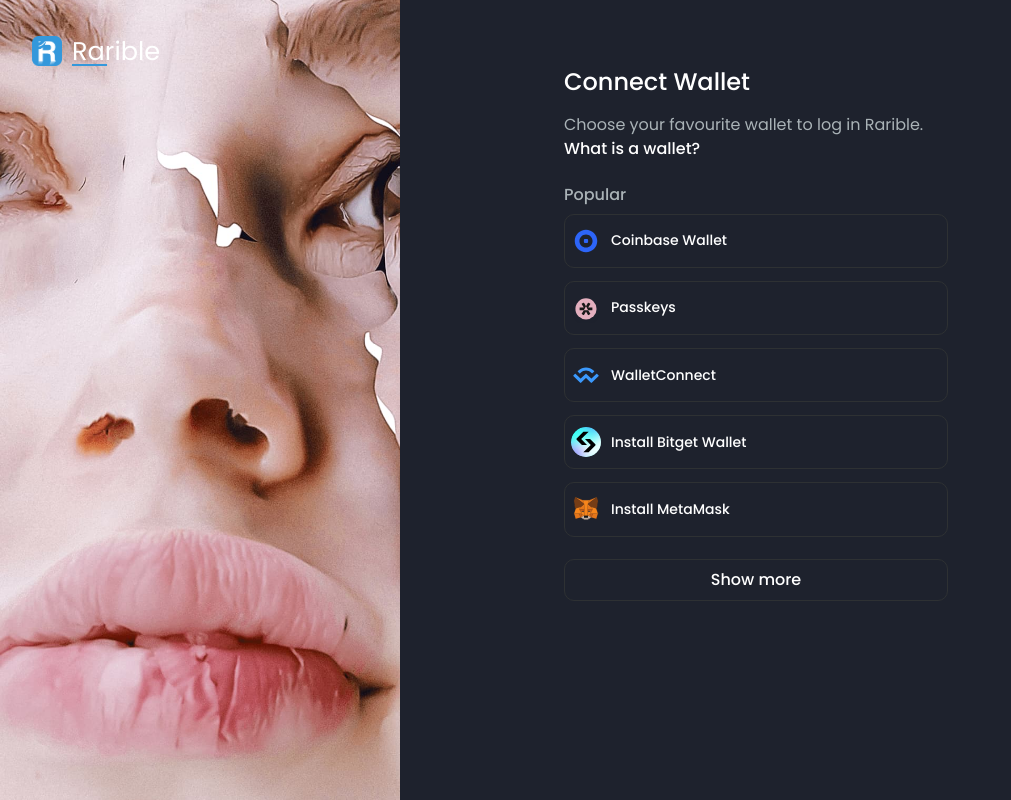
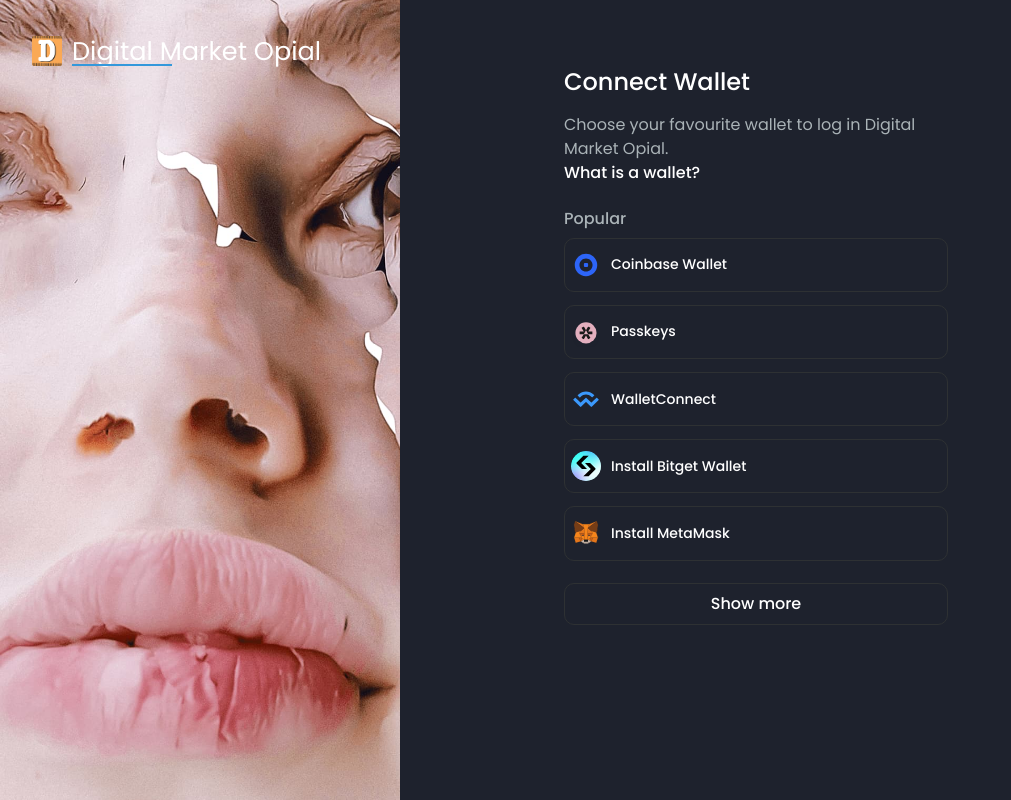
Before and after one commit to zikiclass/nftartribble, a Next.js app: page /connect in a window 1280 px wide. Shown: the whole page, without its empty margins (0-1011 px from the left). Built offline with nearby package versions, Linux system fonts and the light colour scheme.

Commit message:
finished projects

```diff
--- a/env.js
+++ b/env.js
@@ -1,2 +1,2 @@
 export const title = " - aggregated NFT marketplace with rewards";
-export const name = "Rarible";
+export const name = "Digital Market Opial";
--- a/src/app/components/css/footer.module.css
+++ b/src/app/components/css/footer.module.css
@@ -77,7 +77,7 @@
 .logo_wrap span:after{
     width: 40%;
     height: 2px;
-    background-color: var(--sharp-blue);
+    background-color: #F8A955;
     content: "";
     position: absolute;
     left: 0;
--- a/src/app/components/css/menu.module.css
+++ b/src/app/components/css/menu.module.css
@@ -33,7 +33,7 @@
 .logo_wrap span:after{
     width: 40%;
     height: 2px;
-    background-color: var(--sharp-blue);
+    background-color: #F8A955;
     content: "";
     position: absolute;
     left: 0;
--- a/src/app/layout.js
+++ b/src/app/layout.js
@@ -19,6 +19,9 @@ export default function RootLayout({ children }) {
   return (
     <html lang="en">
       <head>
+        <meta name="viewport" content="width=device-width, initial-scale=1" />
+        <meta name="description" content={metadata.description} />
+        <meta name="robots" content="index, follow" />
         <link rel="icon" href="/logo.png" />
       </head>
       <body className={poppins.className}>
```
Also changed, not shown: public/logo.png.
